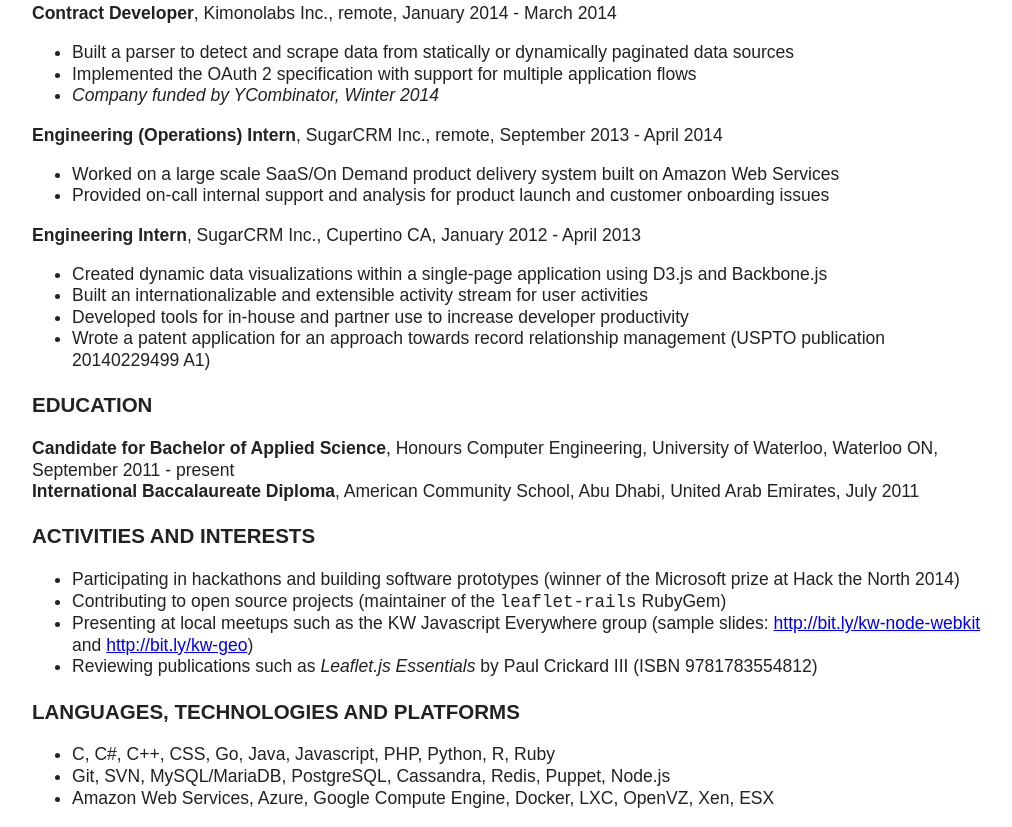
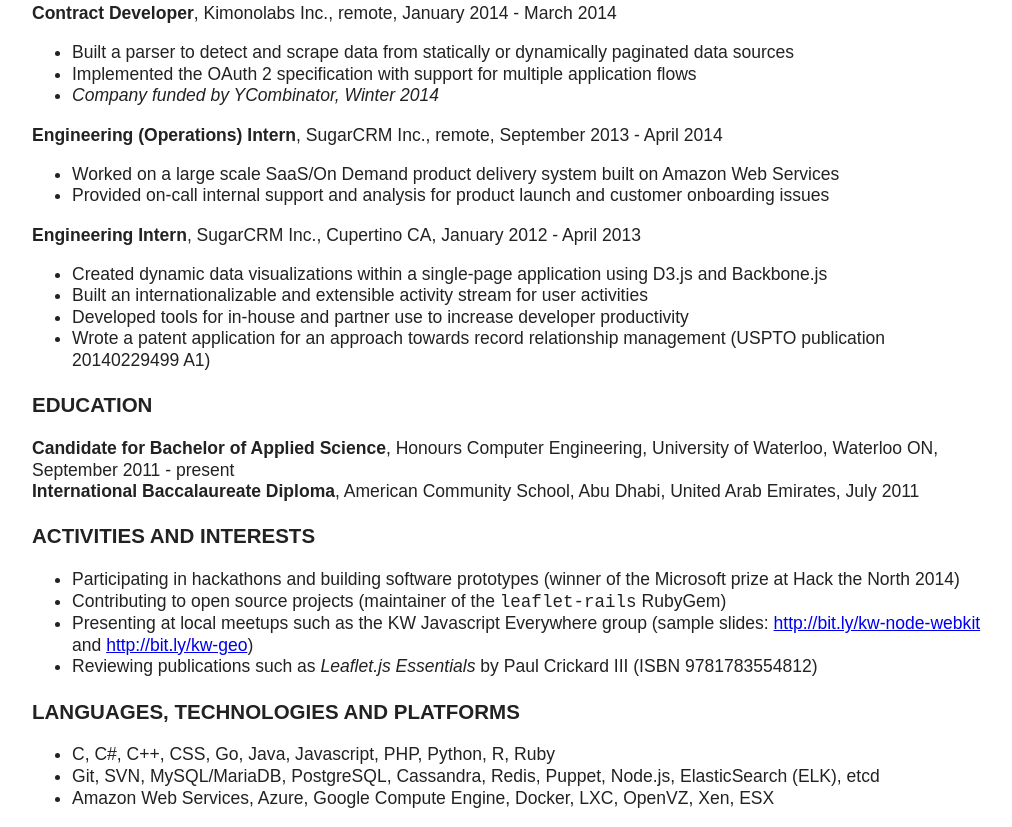
Before and after one commit to axyjo/axyjo.github.com, a plain HTML site: page index.html in a window 1280 px wide. Shown: the part 441-1268 px from the top of the page, without its empty margins (128-1140 px from the left). Drawn offline with Linux system fonts and the light colour scheme.

Commit message:
Update index.html

```diff
--- a/index.html
+++ b/index.html
@@ -277,7 +277,7 @@
 		</a>
 		<ul>
 			<li>C, C#, C++, CSS, Go, Java, Javascript, PHP, Python, R, Ruby</li>
-			<li>Git, SVN, MySQL/MariaDB, PostgreSQL, Cassandra, Redis, Puppet, Node.js</li>
+			<li>Git, SVN, MySQL/MariaDB, PostgreSQL, Cassandra, Redis, Puppet, Node.js, ElasticSearch (ELK), etcd</li>
 			<li>Amazon Web Services, Azure, Google Compute Engine, Docker, LXC, OpenVZ, Xen, ESX</li>
 		</ul>
 
```
